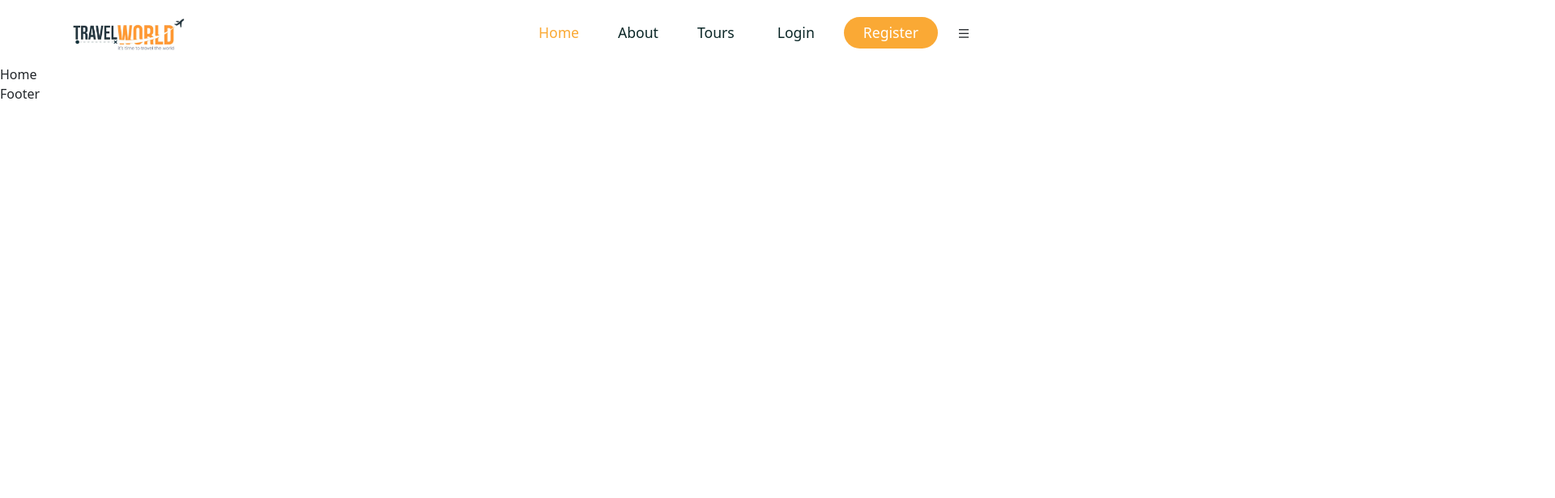
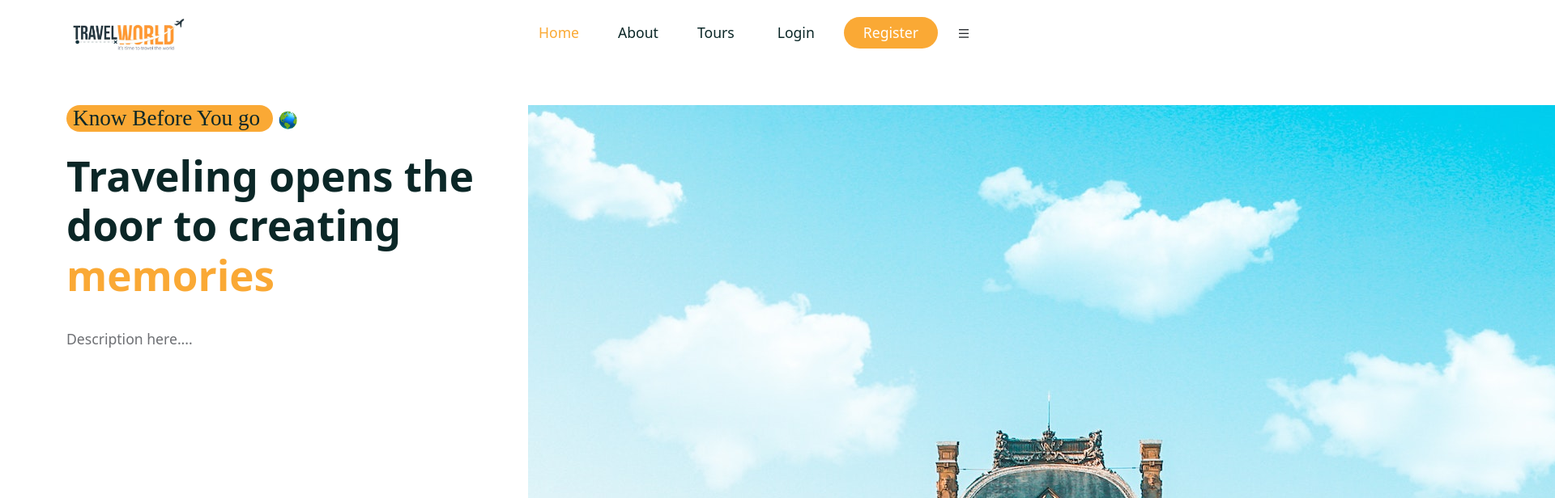
Before and after one commit to Oussama-Fajraoui/Tour-Management, a React (Create React App) app in the folder client/: page /home in a window 1280 px wide. Shown: the top 616 px of the page at 81% size, 1920 px wide, since content can reach past the window. Built offline with nearby package versions, Linux system fonts and the light colour scheme; a web font is replaced by a local one.

Commit message:
working on home page

```diff
--- a/client/src/pages/Home.jsx
+++ b/client/src/pages/Home.jsx
@@ -1,9 +1,47 @@
-import React from 'react'
+import React from 'react';
+import '../styles/home.css';
+import {Container, Row, Col} from 'reactstrap';
+import heroImg from '../assets/images/hero-img01.jpg';
+import heroImg02 from '../assets/images/hero-img02.jpg';
+import heroVideo from '../assets/images/hero-video.mp4';
+import worldImg from '../assets/images/world.png'
+import Subtitle from '../shared/Subtitle';
+
+
 
 const Home = () => {
-  return (
-    <div>Home</div>
-  )
+  return <>
+  {/* ======== hero section start ========= */}
+   <section>
+    <Container>
+      <Row>
+        <Col lg="6">
+          <div className="hero__content">
+            <div className="hero__subtitle d-flex align-items-center">
+              <Subtitle subtitle={'Know Before You go'} />
+              <img src={worldImg} alt="" />
+            </div>
+            <h1>Traveling opens the door to creating <span className='highlight'>
+              memories</span></h1>
+              <p>Description here....</p>
+          </div>
+        </Col>
+
+        <Col lg='2'>
+          <div className="hero__img-box">
+            <img src={heroImg} alt="" />
+          </div>
+          <div className="hero__img-box">
+            <video src={heroVideo} alt="" controls/>
+          </div>
+          <div className="hero__img-box">
+            <img src={heroImg02} alt="" />
+          </div>
+        </Col>
+      </Row>
+    </Container>
+    </section>
+  </>
 }
 
 export default Home
--- a/client/src/styles/home.css
+++ b/client/src/styles/home.css
@@ -0,0 +1,22 @@
+.hero__subtitle img {
+    width: 2.3rem;
+    height: 2.3rem;
+}
+
+.hero__content h1 {
+    font-size: 3.2rem;
+    font-weight: 600;
+    margin-top: 1rem;
+    margin-bottom: 2rem;
+    color: var(--heading-color);
+}
+
+.hero__content h1 .highlight {
+    color: var(--secondary-color);
+}
+
+.hero__content p {
+    font-size: 1.1rem;
+    color: var(--text-color);
+    line-height: 2rem;
+}
```
